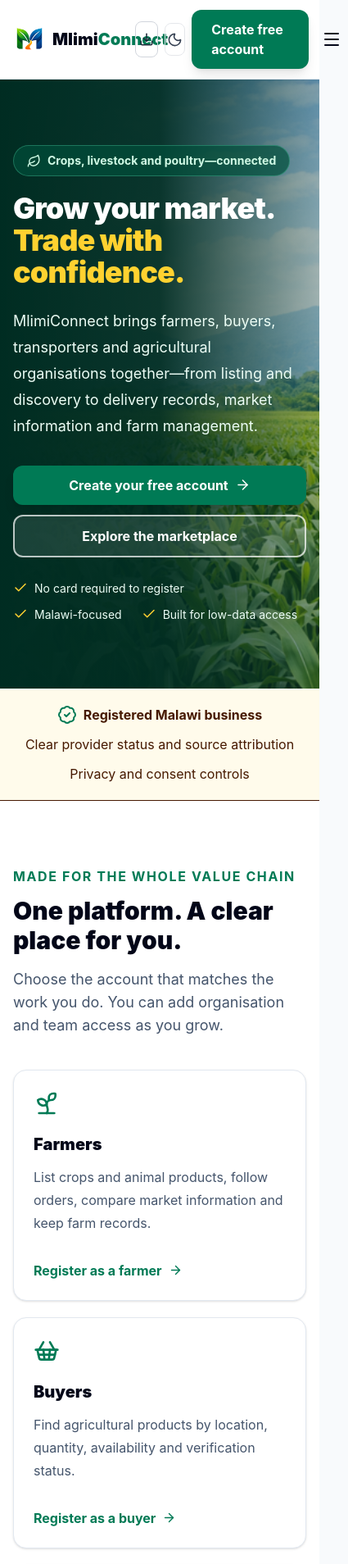
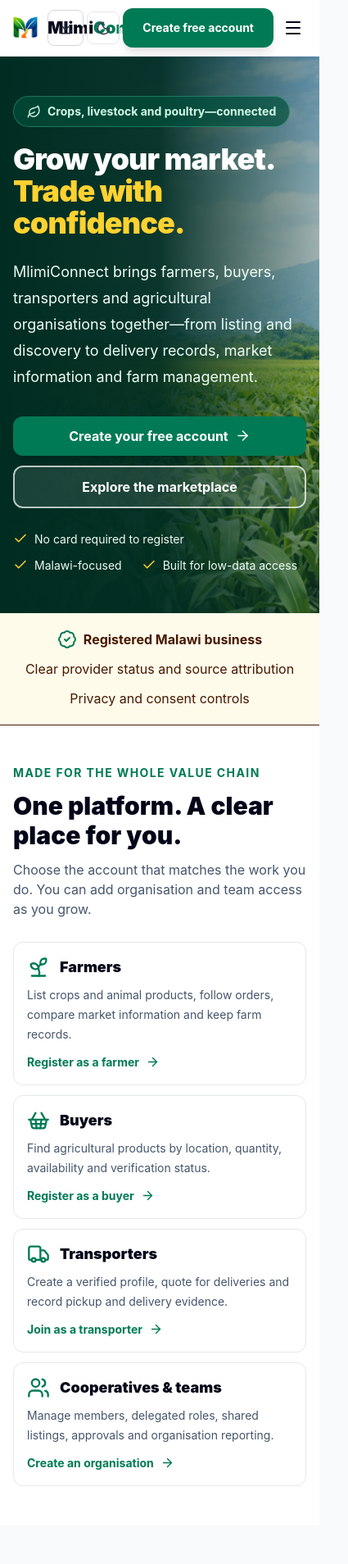
Before and after one commit to ClementMasauko/mlimiconnect-frontend, a React (Vite) app: page / in a window 390 px wide. Shown: the top 1908 px of the page at 82% size, 425 px wide, since content can reach past the window. Built offline with nearby package versions, Linux system fonts and the light colour scheme; no server answers.

Commit message:
fix: refine mobile landing and authentication loading

```diff
--- a/src/index.css
+++ b/src/index.css
@@ -194,10 +194,9 @@
   .admin-app main .grid { row-gap: 1rem; }
 }
 
-.logo-loader-mark { position: relative; display: grid; height: 6rem; width: 6rem; place-items: center; animation: logo-breathe 1.6s ease-in-out infinite; }
+.logo-loader-mark { position: relative; display: grid; height: 6rem; width: 6rem; place-items: center; }
 .logo-loader-ring { position: absolute; inset: 0; border: 2px solid rgb(21 128 61 / .18); border-top-color: #15803d; border-right-color: #f59e0b; border-radius: 9999px; animation: logo-orbit 1.4s linear infinite; }
 @keyframes logo-orbit { to { transform: rotate(360deg); } }
-@keyframes logo-breathe { 0%, 100% { transform: translateY(2px) scale(.94); opacity: .82; } 50% { transform: translateY(-2px) scale(1); opacity: 1; } }
 @media (prefers-reduced-motion: reduce) {
   html { scroll-behavior: auto; }
   *, *::before, *::after {
--- a/src/pages/LandingPage.tsx
+++ b/src/pages/LandingPage.tsx
@@ -42,19 +42,19 @@
     </Helmet>
     <a href="#main-content" className="sr-only z-[100] rounded bg-white p-3 text-emerald-800 focus:not-sr-only focus:fixed focus:left-3 focus:top-3">Skip to main content</a>
     <header className="sticky top-0 z-50 border-b border-slate-200/80 bg-white/95 backdrop-blur dark:border-slate-800 dark:bg-slate-950/95">
-      <nav aria-label="Main navigation" className="mx-auto flex max-w-7xl items-center justify-between px-4 py-3 sm:px-6">
-        <Link to="/" className="flex items-center gap-2" aria-label="MlimiConnect home"><img src="/logo-mark.png" alt="" className="h-10 w-10" /><span className="text-xl font-black">Mlimi<span className="text-emerald-700 dark:text-emerald-400">Connect</span></span></Link>
+      <nav aria-label="Main navigation" className="mx-auto flex max-w-7xl items-center justify-between gap-2 px-3 py-2.5 sm:px-6 sm:py-3">
+        <Link to="/" className="flex min-w-0 shrink items-center gap-2" aria-label="MlimiConnect home"><img src="/logo-mark.png" alt="" className="h-10 w-10 shrink-0" /><span className="hidden whitespace-nowrap text-xl font-black min-[390px]:inline">Mlimi<span className="text-emerald-700 dark:text-emerald-400">Connect</span></span></Link>
         <div className="hidden items-center gap-6 text-sm font-semibold lg:flex"><a href="#who" className="hover:text-emerald-700">Who it is for</a><a href="#features" className="hover:text-emerald-700">What you can do</a><Link to="/app/marketplace" className="hover:text-emerald-700">Marketplace</Link><Link to="/about" className="hover:text-emerald-700">About</Link><Link to="/support" className="hover:text-emerald-700">Help</Link></div>
-        <div className="flex items-center gap-2"><InstallAppButton compact /><ThemeToggle /><Link to="/login" className="hidden rounded-lg px-3 py-2 font-semibold hover:bg-slate-100 sm:block dark:hover:bg-slate-800">Sign in</Link><Link to="/register" className={`${primary} hidden min-h-10 px-4 py-2 sm:inline-flex`}>Create free account</Link><button type="button" aria-expanded={menuOpen} aria-controls="mobile-menu" aria-label={menuOpen ? "Close menu" : "Open menu"} onClick={() => setMenuOpen(v => !v)} className="rounded-lg p-2 lg:hidden">{menuOpen ? <X /> : <Menu />}</button></div>
+        <div className="flex shrink-0 items-center gap-1 sm:gap-2"><span className="hidden min-[340px]:inline-flex"><InstallAppButton compact /></span><ThemeToggle /><Link to="/login" className="hidden min-h-10 items-center rounded-lg px-2.5 py-2 font-semibold hover:bg-slate-100 sm:inline-flex dark:hover:bg-slate-800">Sign in</Link><Link to="/register" className={`${primary} hidden min-h-10 px-3 py-2 text-sm sm:inline-flex md:px-4`}>Create free account</Link><button type="button" aria-expanded={menuOpen} aria-controls="mobile-menu" aria-label={menuOpen ? "Close menu" : "Open menu"} onClick={() => setMenuOpen(v => !v)} className="inline-flex h-10 w-10 items-center justify-center rounded-lg hover:bg-slate-100 lg:hidden dark:hover:bg-slate-800">{menuOpen ? <X /> : <Menu />}</button></div>
       </nav>
-      {menuOpen && <div id="mobile-menu" className="border-t p-4 lg:hidden dark:border-slate-800"><div className="grid gap-1"><a href="#who" onClick={() => setMenuOpen(false)} className="rounded-lg p-3">Who it is for</a><a href="#features" onClick={() => setMenuOpen(false)} className="rounded-lg p-3">What you can do</a><Link to="/app/marketplace" className="rounded-lg p-3">Marketplace</Link><Link to="/about" className="rounded-lg p-3">About</Link><Link to="/support" className="rounded-lg p-3">Help</Link><Link to="/login" className="rounded-lg p-3">Sign in</Link><Link to="/register" className={`${primary} mt-2`}>Create free account</Link></div></div>}
+      {menuOpen && <div id="mobile-menu" className="border-t px-3 py-3 lg:hidden dark:border-slate-800"><div className="grid gap-1"><a href="#who" onClick={() => setMenuOpen(false)} className="rounded-lg px-3 py-2.5">Who it is for</a><a href="#features" onClick={() => setMenuOpen(false)} className="rounded-lg px-3 py-2.5">What you can do</a><Link to="/app/marketplace" onClick={() => setMenuOpen(false)} className="rounded-lg px-3 py-2.5">Marketplace</Link><Link to="/about" onClick={() => setMenuOpen(false)} className="rounded-lg px-3 py-2.5">About</Link><Link to="/support" onClick={() => setMenuOpen(false)} className="rounded-lg px-3 py-2.5">Help</Link><div className="mt-2 grid grid-cols-2 gap-2"><Link to="/login" onClick={() => setMenuOpen(false)} className={`${secondary} min-h-11 px-3 py-2`}>Sign in</Link><Link to="/register" onClick={() => setMenuOpen(false)} className={`${primary} min-h-11 px-3 py-2 text-center text-sm`}>Create account</Link></div></div></div>}
     </header>
 
     <main id="main-content">
       <section className="relative isolate overflow-hidden bg-emerald-950 text-white">
         <img src="/hero.png" alt="A green farm field in Malawi" className="absolute inset-0 -z-20 h-full w-full object-cover" fetchPriority="high" />
         <div className="absolute inset-0 -z-10 bg-gradient-to-r from-emerald-950 via-emerald-950/95 to-emerald-950/35" />
-        <div className="mx-auto grid min-h-[660px] max-w-7xl items-center px-4 py-20 sm:px-6 lg:grid-cols-[1.1fr_.9fr]">
+        <div className="mx-auto grid min-h-[570px] max-w-7xl items-center px-4 py-12 sm:min-h-[660px] sm:px-6 sm:py-20 lg:grid-cols-[1.1fr_.9fr]">
           <div className="max-w-3xl"><p className="mb-5 inline-flex items-center gap-2 rounded-full border border-emerald-300/30 bg-emerald-900/70 px-4 py-2 text-sm font-bold text-emerald-100"><Leaf size={17} /> Crops, livestock and poultry—connected</p><h1 className="text-4xl font-black leading-[1.08] tracking-tight sm:text-6xl lg:text-7xl">Grow your market.<br/><span className="text-amber-300">Trade with confidence.</span></h1><p className="mt-6 max-w-2xl text-lg leading-8 text-emerald-50 sm:text-xl">MlimiConnect brings farmers, buyers, transporters and agricultural organisations together—from listing and discovery to delivery records, market information and farm management.</p><div className="mt-8 flex flex-col gap-3 sm:flex-row"><Link to="/register" className={`${primary} bg-amber-400 text-emerald-950 hover:bg-amber-300`}>Create your free account <ArrowRight size={19}/></Link><Link to="/app/marketplace" className={`${secondary} border-white/70 bg-white/10 text-white hover:bg-white/20`}>Explore the marketplace</Link></div><ul className="mt-7 flex flex-wrap gap-x-6 gap-y-3 text-sm text-emerald-50"><li className="flex gap-2"><Check size={18} className="text-amber-300"/>No card required to register</li><li className="flex gap-2"><Check size={18} className="text-amber-300"/>Malawi-focused</li><li className="flex gap-2"><Check size={18} className="text-amber-300"/>Built for low-data access</li></ul></div>
           <div className="mt-12 hidden justify-end lg:flex"><div className="w-full max-w-lg rounded-3xl border border-white/20 bg-white/10 p-4 shadow-2xl backdrop-blur"><img src="/dashboard-screenshot.png" alt="Preview of the MlimiConnect dashboard" className="w-full rounded-2xl" /><div className="grid grid-cols-3 gap-2 pt-4 text-center text-xs font-bold"><span className="rounded-xl bg-white/10 p-3">Marketplace</span><span className="rounded-xl bg-white/10 p-3">Farm records</span><span className="rounded-xl bg-white/10 p-3">Deliveries</span></div></div></div>
         </div>
@@ -62,9 +62,9 @@
 
       <section aria-label="Trust statement" className="border-b bg-amber-50 py-5 text-amber-950 dark:border-slate-800 dark:bg-amber-950/25 dark:text-amber-100"><div className="mx-auto flex max-w-7xl flex-col items-center justify-center gap-3 px-4 text-center sm:flex-row sm:gap-8"><span className="flex items-center gap-2 font-bold"><BadgeCheck className="text-emerald-700"/>Registered Malawi business</span><span className="hidden sm:block">•</span><span>Clear provider status and source attribution</span><span className="hidden sm:block">•</span><span>Privacy and consent controls</span></div></section>
 
-      <section id="who" className="py-20 sm:py-24"><div className="mx-auto max-w-7xl px-4 sm:px-6"><div className="max-w-3xl"><p className="font-bold uppercase tracking-widest text-emerald-700 dark:text-emerald-400">Made for the whole value chain</p><h2 className="mt-3 text-3xl font-black sm:text-5xl">One platform. A clear place for you.</h2><p className="mt-4 text-lg text-slate-600 dark:text-slate-300">Choose the account that matches the work you do. You can add organisation and team access as you grow.</p></div><div className="mt-10 grid gap-5 md:grid-cols-2 lg:grid-cols-4">{audiences.map(({icon: Icon,title,text,action}) => <article key={title} className="group rounded-2xl border border-slate-200 bg-white p-6 shadow-sm transition hover:-translate-y-1 hover:border-emerald-400 hover:shadow-xl dark:border-slate-800 dark:bg-slate-900"><Icon className="text-emerald-700 dark:text-emerald-400" size={32}/><h3 className="mt-5 text-xl font-black">{title}</h3><p className="mt-3 min-h-24 leading-7 text-slate-600 dark:text-slate-300">{text}</p><Link to="/register" className="mt-5 inline-flex items-center gap-2 font-bold text-emerald-700 dark:text-emerald-400">{action}<ArrowRight size={17}/></Link></article>)}</div></div></section>
+      <section id="who" className="py-12 sm:py-24"><div className="mx-auto max-w-7xl px-4 sm:px-6"><div className="max-w-3xl"><p className="text-sm font-bold uppercase tracking-widest text-emerald-700 dark:text-emerald-400 sm:text-base">Made for the whole value chain</p><h2 className="mt-3 text-3xl font-black sm:text-5xl">One platform. A clear place for you.</h2><p className="mt-3 text-base text-slate-600 dark:text-slate-300 sm:mt-4 sm:text-lg">Choose the account that matches the work you do. You can add organisation and team access as you grow.</p></div><div className="mt-7 grid gap-3 sm:mt-10 sm:gap-5 md:grid-cols-2 lg:grid-cols-4">{audiences.map(({icon: Icon,title,text,action}) => <article key={title} className="group rounded-xl border border-slate-200 bg-white p-4 transition hover:border-emerald-400 sm:rounded-2xl sm:p-6 sm:shadow-sm sm:hover:-translate-y-1 sm:hover:shadow-xl dark:border-slate-800 dark:bg-slate-900"><div className="flex items-center gap-3 sm:block"><Icon className="shrink-0 text-emerald-700 dark:text-emerald-400" size={28}/><h3 className="text-lg font-black sm:mt-5 sm:text-xl">{title}</h3></div><p className="mt-2 text-sm leading-6 text-slate-600 sm:mt-3 sm:min-h-24 sm:text-base sm:leading-7 dark:text-slate-300">{text}</p><Link to="/register" className="mt-3 inline-flex items-center gap-2 text-sm font-bold text-emerald-700 sm:mt-5 sm:text-base dark:text-emerald-400">{action}<ArrowRight size={17}/></Link></article>)}</div></div></section>
 
-      <section id="features" className="bg-slate-50 py-20 dark:bg-slate-900/60 sm:py-24"><div className="mx-auto max-w-7xl px-4 sm:px-6"><div className="text-center"><p className="font-bold uppercase tracking-widest text-emerald-700 dark:text-emerald-400">Practical tools, connected</p><h2 className="mt-3 text-3xl font-black sm:text-5xl">From the farm gate to the buyer</h2><p className="mx-auto mt-4 max-w-3xl text-lg text-slate-600 dark:text-slate-300">Start with one useful workflow today and add more as your farm, business or cooperative grows.</p></div><div className="mt-12 grid gap-5 md:grid-cols-2 lg:grid-cols-3">{capabilities.map(({icon: Icon,title,text}) => <article key={title} className="rounded-2xl border border-slate-200 bg-white p-7 dark:border-slate-700 dark:bg-slate-900"><div className="grid h-12 w-12 place-items-center rounded-xl bg-emerald-100 text-emerald-800 dark:bg-emerald-950 dark:text-emerald-300"><Icon/></div><h3 className="mt-5 text-xl font-black">{title}</h3><p className="mt-3 leading-7 text-slate-600 dark:text-slate-300">{text}</p></article>)}</div></div></section>
+      <section id="features" className="bg-slate-50 py-12 dark:bg-slate-900/60 sm:py-24"><div className="mx-auto max-w-7xl px-4 sm:px-6"><div className="text-center"><p className="text-sm font-bold uppercase tracking-widest text-emerald-700 dark:text-emerald-400 sm:text-base">Practical tools, connected</p><h2 className="mt-3 text-3xl font-black sm:text-5xl">From the farm gate to the buyer</h2><p className="mx-auto mt-3 max-w-3xl text-base text-slate-600 dark:text-slate-300 sm:mt-4 sm:text-lg">Start with one useful workflow today and add more as your farm, business or cooperative grows.</p></div><div className="mt-7 grid gap-3 sm:mt-12 sm:gap-5 md:grid-cols-2 lg:grid-cols-3">{capabilities.map(({icon: Icon,title,text}) => <article key={title} className="rounded-xl border border-slate-200 bg-white p-4 sm:rounded-2xl sm:p-7 dark:border-slate-700 dark:bg-slate-900"><div className="flex items-center gap-3 sm:block"><div className="grid h-10 w-10 shrink-0 place-items-center rounded-lg bg-emerald-100 text-emerald-800 sm:h-12 sm:w-12 sm:rounded-xl dark:bg-emerald-950 dark:text-emerald-300"><Icon size={21}/></div><h3 className="text-lg font-black sm:mt-5 sm:text-xl">{title}</h3></div><p className="mt-2 text-sm leading-6 text-slate-600 sm:mt-3 sm:text-base sm:leading-7 dark:text-slate-300">{text}</p></article>)}</div></div></section>
 
       <section className="py-20 sm:py-24"><div className="mx-auto grid max-w-7xl items-center gap-12 px-4 sm:px-6 lg:grid-cols-2"><div><p className="font-bold uppercase tracking-widest text-emerald-700 dark:text-emerald-400">Simple to begin</p><h2 className="mt-3 text-3xl font-black sm:text-5xl">Your first step takes only a few minutes</h2><div className="mt-8 space-y-6">{[["Create your account","Choose your role and verify your contact details."],["Complete your profile","Add your location, organisation or trading information."],["Start with what you need","Browse, list, request transport, check advisory or manage farm records."]].map(([title,text], index) => <div className="flex gap-4" key={title}><span className="grid h-10 w-10 shrink-0 place-items-center rounded-full bg-emerald-700 font-black text-white">{index+1}</span><div><h3 className="text-lg font-black">{title}</h3><p className="mt-1 text-slate-600 dark:text-slate-300">{text}</p></div></div>)}</div><Link to="/register" className={`${primary} mt-9`}>Choose your account type <ArrowRight size={18}/></Link></div><div className="overflow-hidden rounded-3xl bg-emerald-950 p-3 shadow-2xl"><img src="/cta-farm.png" alt="A farmer working in a cultivated field" className="aspect-[4/3] w-full rounded-2xl object-cover" loading="lazy"/></div></div></section>
 
```
Also changed, not shown: src/pages/auth/Login.tsx (+2 -8 lines).
